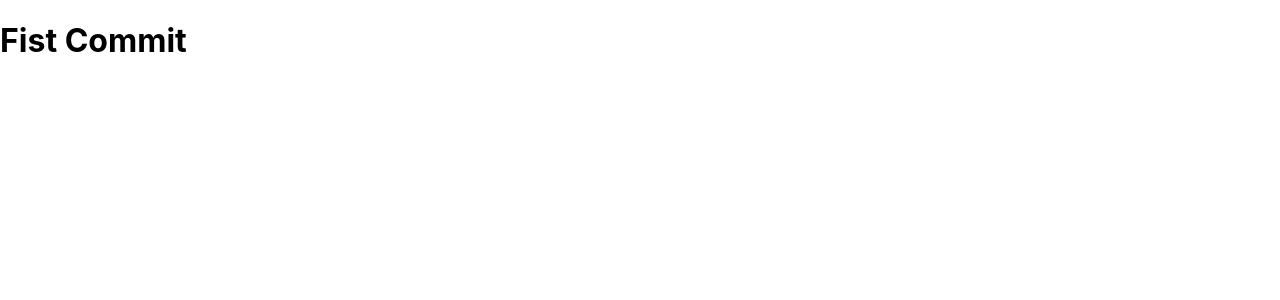
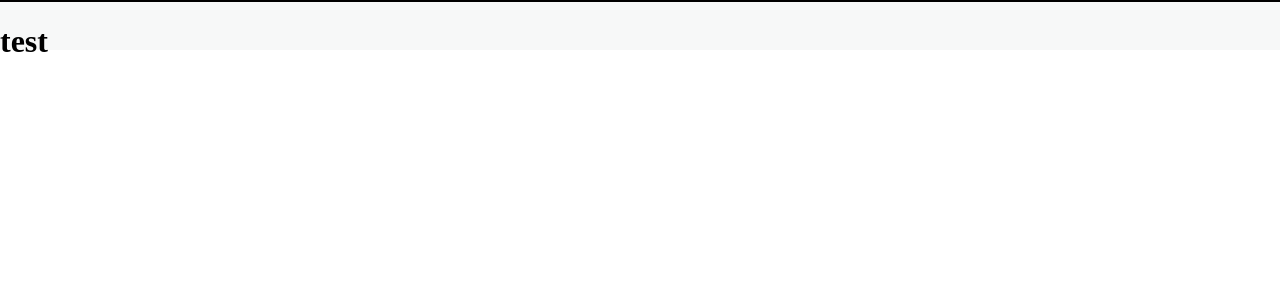
Before and after one commit to drzbraz/class-overflow, a Next.js app: page / in a window 1280 px wide. Shown: the top 300 px of the page. Built offline with nearby package versions, Linux system fonts and the light colour scheme.

Commit message:
feat(head): add header component

```diff
--- a/package.json
+++ b/package.json
@@ -11,7 +11,8 @@
   "dependencies": {
     "next": "12.1.0",
     "react": "17.0.2",
-    "react-dom": "17.0.2"
+    "react-dom": "17.0.2",
+    "styled-components": "^5.3.3"
   },
   "devDependencies": {
     "eslint": "8.11.0",
--- a/src/components/Header/index.jsx
+++ b/src/components/Header/index.jsx
@@ -1 +1,11 @@
-export default function Header() {}
+import * as Styles from './styles.js'
+
+export default function Header() {
+  return (
+    <Styles.Container>
+      <div>
+        <h1>test</h1>
+      </div>
+    </Styles.Container>
+  )
+}
--- a/src/components/Header/styles.js
+++ b/src/components/Header/styles.js
@@ -0,0 +1,15 @@
+import styled from 'styled-components'
+
+export const Container = styled.div`
+  position: fixed;
+  min-width: auto;
+  top: 0;
+  left: 0;
+  width: 100%;
+  z-index: 5050;
+  background-color: hsl(180deg 7% 97%);
+  height: 50px;
+  font-family: Montserrat;
+  box-sizing: border-box;
+  border-top: solid 2px black;
+`
--- /dev/null
+++ b/src/components/MiddleColumn/FeedPost/index.jsx
@@ -0,0 +1 @@
+export default function FeedPost() {}
--- a/src/layouts/Home.jsx
+++ b/src/layouts/Home.jsx
@@ -1,3 +1,9 @@
+import Header from './../components/Header'
+
 export default function HomeLayout() {
-  return <h1>Fist Commit</h1>
+  return (
+    <>
+      <Header />
+    </>
+  )
 }
```
Also changed, not shown: src/components/MiddleColumn/FeedPost/styles.js (added), 1 other file (tests, documents, lock files or other folders).
